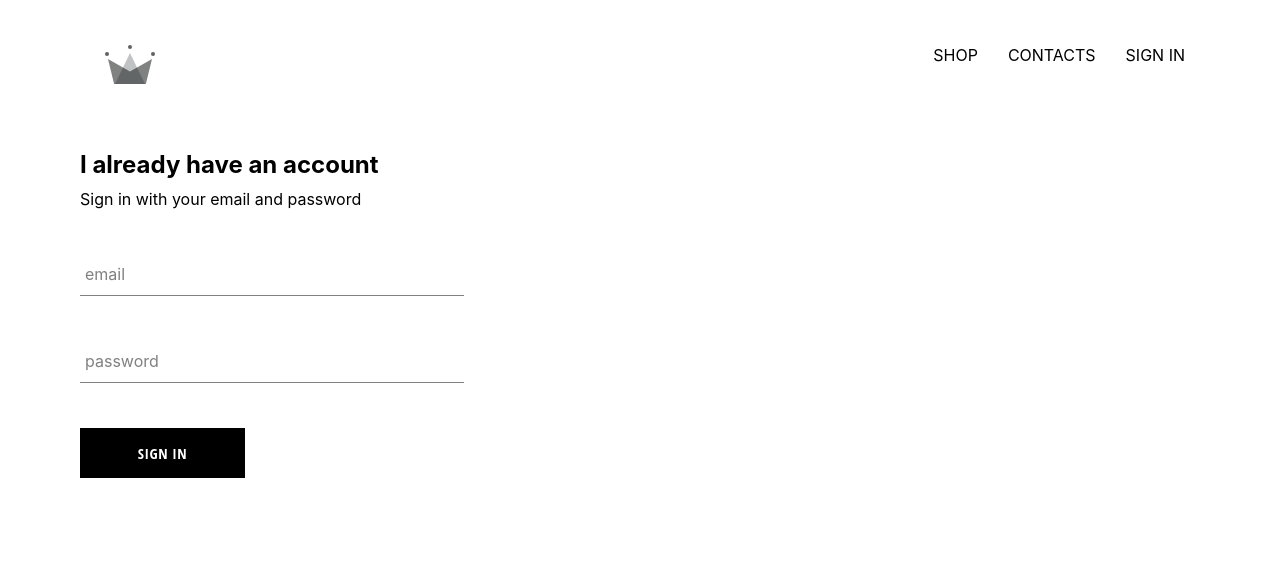
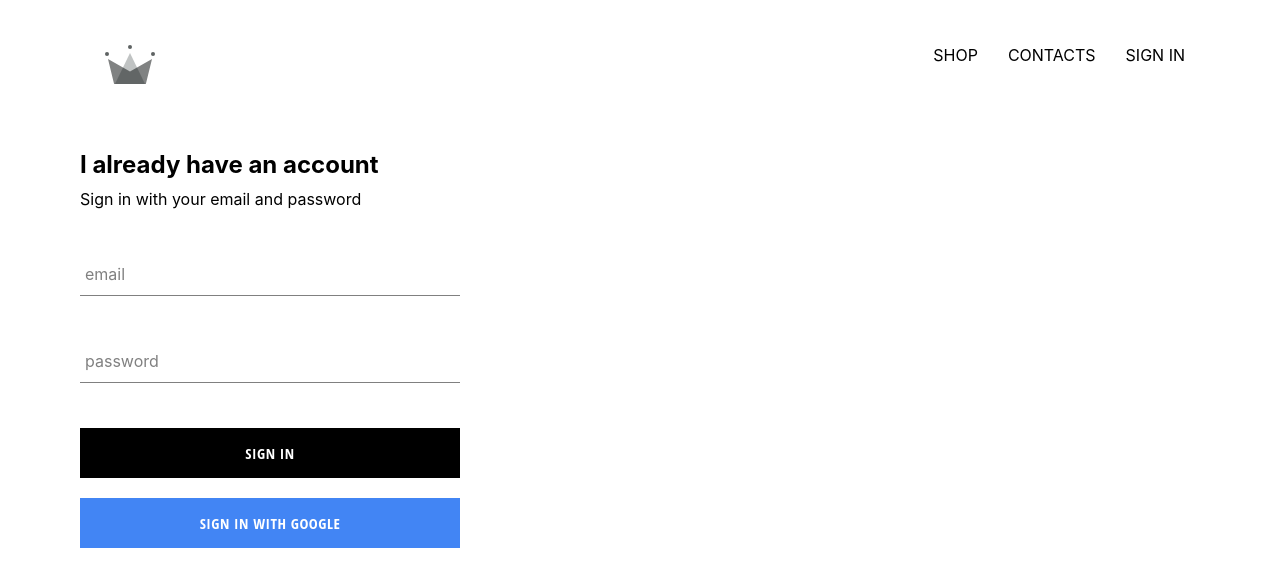
Before and after one commit to AbdulazizMamatkhonov/clothing, a React (Create React App) app: page /signin in a window 1280 px wide. Shown: the top 586 px of the page. Built offline with nearby package versions, Linux system fonts and the light colour scheme; no server answers.

Commit message:
Minor changes to the SignIn component

```diff
--- a/package.json
+++ b/package.json
@@ -6,6 +6,7 @@
     "@testing-library/jest-dom": "^5.16.2",
     "@testing-library/react": "^12.1.3",
     "@testing-library/user-event": "^13.5.0",
+    "firebase": "^9.6.10",
     "react": "^17.0.2",
     "react-dom": "^17.0.2",
     "react-router-dom": "^6.2.2",
--- a/src/App.css
+++ b/src/App.css
@@ -5,3 +5,6 @@ a {
   text-decoration: none;
   color: black;
 }
+* {
+  box-sizing: border-box;
+}
--- a/src/App.js
+++ b/src/App.js
@@ -1,29 +1,52 @@
 import "./App.css";
+import { React, Component } from "react";
 import { Route, Routes, Link } from "react-router-dom";
 import HomePage from "./pages/homepage/homepage.component";
 import ShopPage from "./pages/shop/shop.component";
 import SignInAndSignUp from "./pages/sign-in-and-sign-up/sign-in-and-sign-up.component";
 import Header from "./components/header/header.component";
-function App() {
+import { auth } from "./firebase/firebase.utils";
+import Userpage from "./pages/userpage/userpage.component";
 const ErrorPage = () => (
   <div>
     <h1>Error Page</h1>
   </div>
 );
-
+class App extends Component {
+  constructor() {
+    super();
+    this.state = {
+      currentUser: null,
+    };
+  }
+  unsubscribeFromAuth = null;
+  componentDidMount() {
+    this.unsubscribeFromAuth = auth.onAuthStateChanged((user) => {
+      this.setState({ currentUser: user });
+      console.log(user);
+    });
+  }
+  componentWillUnmount() {
+    this.unsubscribeFromAuth();
+  }
+  render() {
     return (
       <div className="main-container">
-      <Header />
+        <Header currentUser={this.state.currentUser} />
 
         <Routes>
           <Route path="/" element={<HomePage></HomePage>} />
           <Route path="/shop" element={<ShopPage />} />
           <Route path="/signin" element={<SignInAndSignUp />} />
-
+          <Route
+            path="/user"
+            element={<Userpage user={this.state.currentUser} />}
+          />
           <Route path="*" element={<ErrorPage />} />
         </Routes>
       </div>
     );
   }
+}
 
 export default App;
--- a/src/components/custom-button/custom-button.component.jsx
+++ b/src/components/custom-button/custom-button.component.jsx
@@ -1,9 +1,12 @@
 import React from "react";
 import "./custom-button.styles.scss";
 
-const CustomButton = ({ children, ...otherProps }) => {
+const CustomButton = ({ children, isGoogleSignIn, ...otherProps }) => {
   return (
-    <button className="custom-button" {...otherProps}>
+    <button
+      className={`${isGoogleSignIn ? "google-sign-in" : ""} custom-button `}
+      {...otherProps}
+    >
       {children}
     </button>
   );
--- a/src/components/custom-button/custom-button.styles.scss
+++ b/src/components/custom-button/custom-button.styles.scss
@@ -1,7 +1,8 @@
 .custom-button {
   min-width: 165px;
-  width: auto;
+  width: 100%;
   height: 50px;
+  display: block;
   letter-spacing: 0.5px;
   line-height: 50px;
   padding: 0 35px 0 35px;
@@ -20,4 +21,13 @@
     color: black;
     border: 1px solid black;
   }
+  &.google-sign-in {
+    background-color: #4285f4;
+    color: white;
+    margin-top: 20px;
+    &:hover {
+      background-color: #357ae8;
+      border: none;
+    }
+  }
 }
--- a/src/components/header/header.component.jsx
+++ b/src/components/header/header.component.jsx
@@ -2,8 +2,8 @@ import React from "react";
 import "./header.styles.scss";
 import { ReactComponent as Logo } from "../../assets/crown.svg";
 import { Link } from "react-router-dom";
-
-const Header = () => {
+import { auth } from "../../firebase/firebase.utils";
+const Header = ({ currentUser }) => {
   return (
     <div className="header">
       <Link to="/" className="logo-container">
@@ -16,9 +16,25 @@ const Header = () => {
         <Link className="option" to="/shop">
           CONTACTS
         </Link>
-        <Link className="option" to="/signin">
-          SIGN IN
-        </Link>
+        {currentUser ? (
+          <div className="user-container">
+            <div
+              className="option"
+              onClick={() => {
+                auth.signOut();
+              }}
+            >
+              SIGN OUT
+            </div>
+            <Link className="option" to="/user">
+              USER
+            </Link>
+          </div>
+        ) : (
+          <Link className="option" to="/signin">
+            SIGN IN
+          </Link>
+        )}
       </div>
     </div>
   );
--- a/src/components/header/header.styles.scss
+++ b/src/components/header/header.styles.scss
@@ -20,6 +20,13 @@
 
     .option {
       padding: 10px 15px;
+      cursor: pointer;
+      &:hover {
+        font-weight: 700;
+      }
     }
   }
+  .user-container {
+    display: flex;
+  }
 }
--- a/src/components/sign-in/sign-in.component.jsx
+++ b/src/components/sign-in/sign-in.component.jsx
@@ -2,6 +2,7 @@ import React from "react";
 import FormInput from "../form-input/form-input.component";
 import "./sign-in.styles.scss";
 import CustomButton from "../custom-button/custom-button.component";
+import { signInWithGoogle } from "../../firebase/firebase.utils";
 class SignIn extends React.Component {
   constructor(props) {
     super(props);
@@ -39,7 +40,12 @@ class SignIn extends React.Component {
           handleChange={this.handleChange}
           value={this.state.password}
         />
-        <CustomButton type="submit">Sign in</CustomButton>
+        <div className="buttons">
+          <CustomButton type="submit">Sign in</CustomButton>
+          <CustomButton onClick={signInWithGoogle} isGoogleSignIn={true}>
+            Sign in with Google
+          </CustomButton>
+        </div>
       </form>
     </div>
   );
--- a/src/components/sign-in/sign-in.styles.scss
+++ b/src/components/sign-in/sign-in.styles.scss
@@ -1,8 +1,14 @@
 .sign-in {
-  width: 30vw;
+  width: 380px;
   display: flex;
   flex-direction: column;
   .title {
     margin: 10px 0;
   }
+  .buttons {
+    display: flex;
+    justify-content: space-between;
+    flex-direction: column;
+    width: 100%;
+  }
 }
--- /dev/null
+++ b/src/firebase/firebase.utils.js
@@ -0,0 +1,24 @@
+import firebase from "firebase/compat/app";
+import "firebase/compat/firestore";
+import "firebase/compat/auth";
+import { initializeApp } from "@firebase/app";
+
+const config = {
+  apiKey: "AIzaSyCgYvEQrQIiLo8j4ZjYLpqFpT2D9QZciDs",
+  authDomain: "crown-db-89bb2.firebaseapp.com",
+  projectId: "crown-db-89bb2",
+  storageBucket: "crown-db-89bb2.appspot.com",
+  messagingSenderId: "266918067628",
+  appId: "1:266918067628:web:8848974012e48ca4f5ce09",
+  measurementId: "G-EGRE2ZQJF7",
+};
+
+firebase.initializeApp(config);
+
+export const auth = firebase.auth();
+export const firestore = firebase.firestore();
+
+const provider = new firebase.auth.GoogleAuthProvider();
+provider.setCustomParameters({ prompt: "select_account" });
+export const signInWithGoogle = () => auth.signInWithPopup(provider);
+export default firebase;
--- /dev/null
+++ b/src/pages/userpage/userpage.component.jsx
@@ -0,0 +1,11 @@
+import React from "react";
+import "./userpage.styles.scss";
+function Userpage({ user }) {
+  return (
+    <div className="userpage">
+      <h1 className="title">USER PAGE</h1>
+    </div>
+  );
+}
+
+export default Userpage;
--- /dev/null
+++ b/src/pages/userpage/userpage.styles.scss
@@ -0,0 +1,9 @@
+.userpage {
+  display: flex;
+  justify-content: space-around;
+  flex-direction: column;
+  align-items: center;
+  .title {
+    margin-bottom: 30px;
+  }
+}
```
Also changed, not shown: 1 other file (tests, documents, lock files or other folders). Lines whose indentation alone changed are shown as unchanged.
